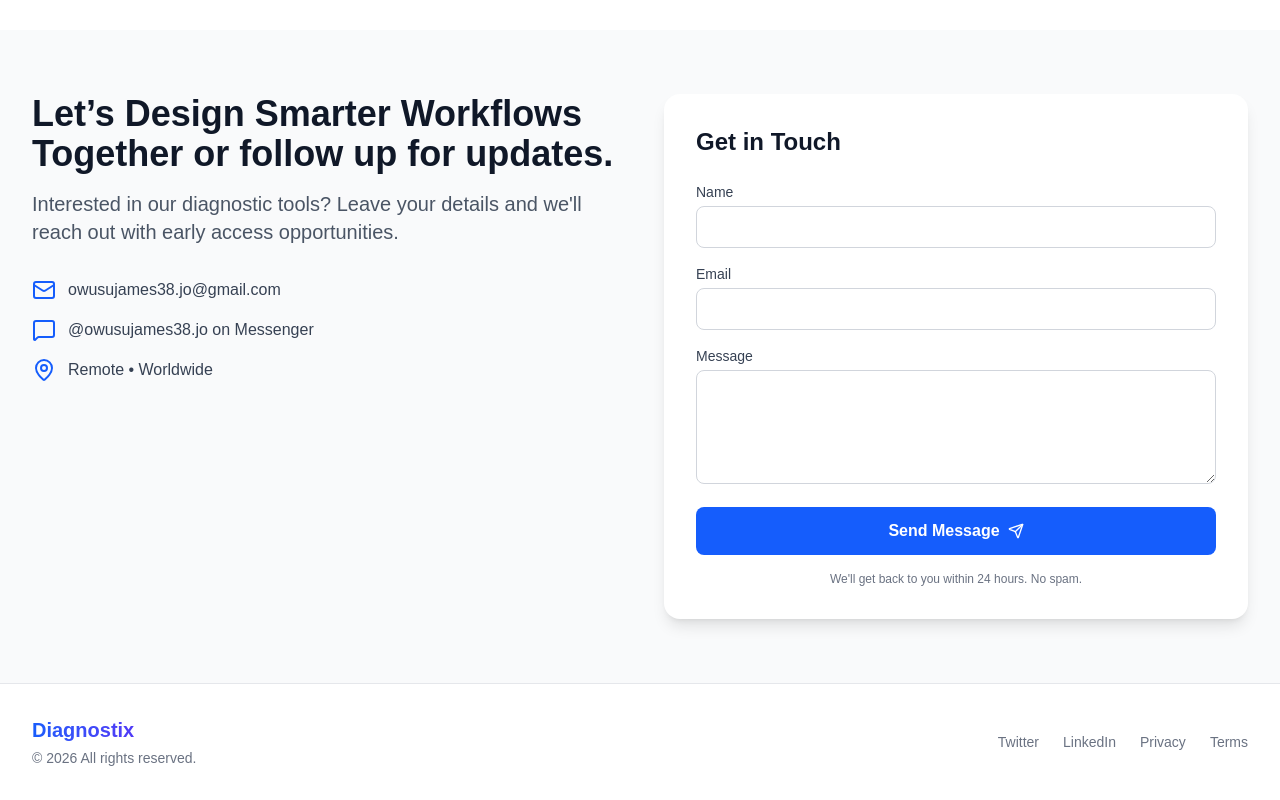
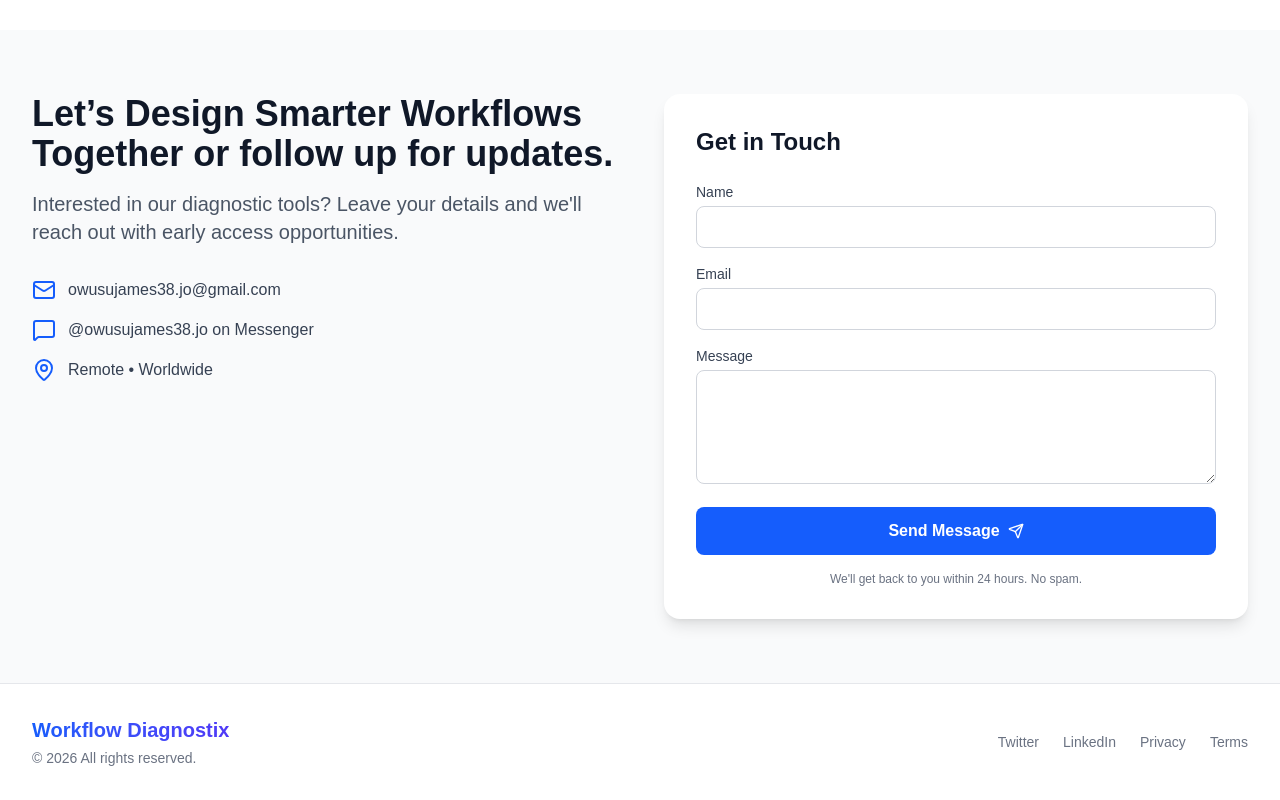
Before and after one commit to owusujames38jo-star/Jays-Web-Diagnostix, a Next.js app: page / in a window 1280 px wide. Shown: the part 3690-4490 px from the top of the page. Built offline with nearby package versions, Linux system fonts and the light colour scheme.

Commit message:
added alignment

```diff
--- a/src/features/footer/components/footer.tsx
+++ b/src/features/footer/components/footer.tsx
@@ -11,7 +11,7 @@ export default function Footer({}: FooterProps) {
           <div className="flex flex-col lg:flex-row justify-between items-center gap-4 lg:gap-0">
             <div className="mb-4 lg:mb-0 text-center lg:text-left">
               <span className="text-lg sm:text-xl font-bold bg-gradient-to-r from-blue-600 to-indigo-600 bg-clip-text text-transparent">
-                Diagnostix
+                Workflow Diagnostix
               </span>
               <p className="text-gray-500 text-xs sm:text-sm mt-1">© 2026 All rights reserved.</p>
             </div>
```
